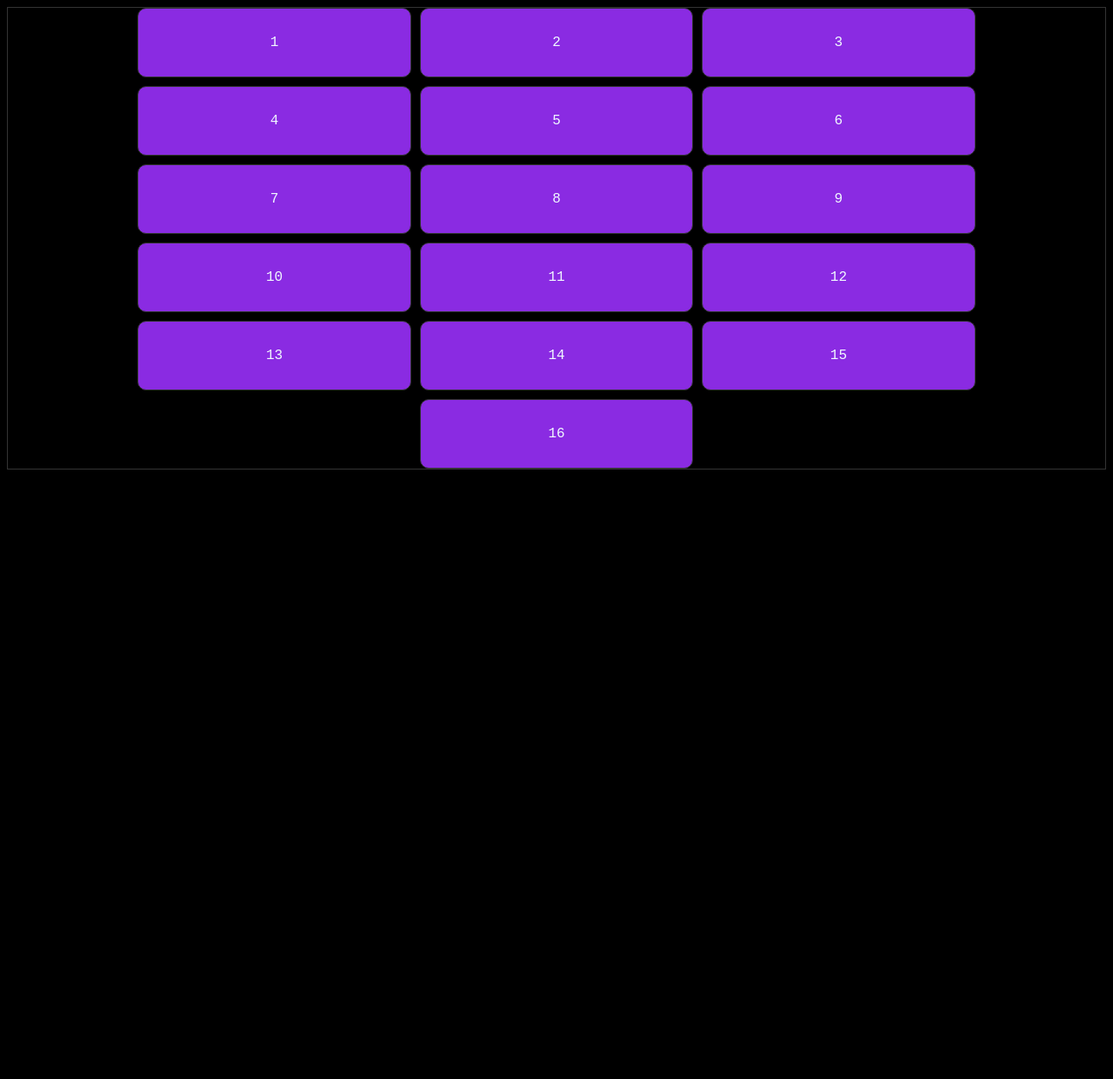
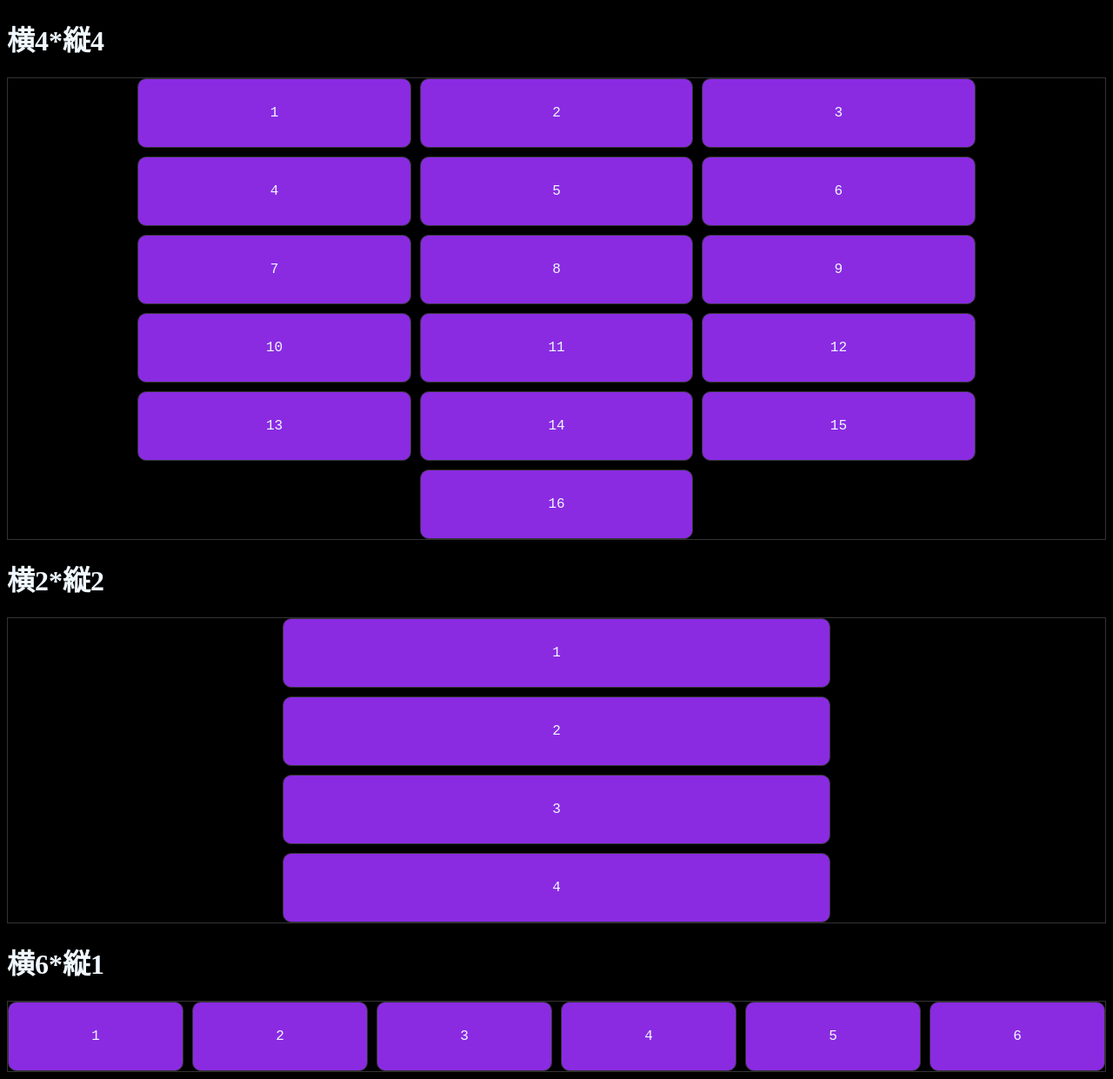
Before and after one commit to tomioka-masaya0215/w8-output, a plain HTML site: page html-css/grid.html in a window 1280 px wide. Shown: the whole page at 87% size. Before the commit the page ends 800 px from the top, so only its background shows below. Drawn offline with Linux system fonts and the light colour scheme.

Commit message:
20250705 commit htmlを統合したため、コミット

```diff
--- /dev/null
+++ b/html-css/grid.css
@@ -0,0 +1,63 @@
+*{
+    background-color: black;
+    color: aliceblue;
+}
+
+/* 4*4のフレックスボックス */
+.container4by4 {
+    display: flex;
+    border: 1px solid #333;
+    flex-wrap: wrap;
+    gap: 10px;
+    justify-content:center;
+}
+
+.container4by4 > * {
+    flex:0 0 20%;
+    border: 1px solid #333;
+    padding: 30px;
+    text-align: center;
+    border-radius: 10px;
+    background-color: blueviolet;
+    font-family: 'Courier New', Courier, monospace;
+    color: aliceblue;
+}
+
+/* 2*2のフレックスボックス */
+.container2by2 {
+    display: flex;
+    border: 1px solid #333;
+    flex-wrap: wrap;
+    gap: 10px;
+    justify-content:center;
+}
+
+.container2by2 > * {
+    flex: 0 0 45%;
+    border: 1px solid #333;
+    padding: 30px;
+    text-align: center;
+    border-radius: 10px;
+    background-color: blueviolet;
+    font-family: 'Courier New', Courier, monospace;
+    color: aliceblue;
+}
+
+/* 6*1のフレックスボックス */
+.container6by1 {
+    display: flex;
+    border: 1px solid #333;
+    flex-wrap: wrap;
+    gap: 10px;
+}
+
+.container6by1 > * {
+    flex: 1;
+    border: 1px solid #333;
+    padding: 30px;
+    text-align: center;
+    border-radius: 10px;
+    background-color: blueviolet;
+    font-family: 'Courier New', Courier, monospace;
+    color: aliceblue;
+}
--- a/html-css/grid4by4.html
+++ b/html-css/grid.html
@@ -4,11 +4,12 @@
     <meta charset="UTF-8">
     <meta name="viewport" content="width=device-width, initial-scale=1.0">
     <title>grid_layout</title>
-    <link rel="stylesheet" href="grid4by4.css">
+    <link rel="stylesheet" href="grid.css">
 </head>
 <body>
-    <!-- フレックスエリア -->
-    <div class="container">
+    <!-- フレックスエリア4by4 -->
+    <h1>横4*縦4</h1>
+    <div class="container4by4">
         <div class="item">1</div>
         <div class="item">2</div>
         <div class="item">3</div>
@@ -26,5 +27,25 @@
         <div class="item">15</div>
         <div class="item">16</div>
     </div>
+
+    <!-- フレックスエリア2by2 -->
+    <h1>横2*縦2</h1>
+    <div class="container2by2">
+        <div class="item">1</div>
+        <div class="item">2</div>
+        <div class="item">3</div>
+        <div class="item">4</div>
+    </div>
+
+    <!-- フレックスエリア6by1 -->
+    <h1>横6*縦1</h1>
+    <div class="container6by1">
+        <div class="item">1</div>
+        <div class="item">2</div>
+        <div class="item">3</div>
+        <div class="item">4</div>
+        <div class="item">5</div>
+        <div class="item">6</div>
+    </div>
 </body>
 </html>
--- a/html-css/grid2by2.css
+++ /dev/null
@@ -1,22 +0,0 @@
-*{
-    background-color: black;
-}
-
-.container {
-    display: flex;
-    border: 1px solid #333;
-    flex-wrap: wrap;
-    gap: 10px;
-    justify-content:center;
-}
-
-.container > * {
-    flex: 0 0 45%;
-    border: 1px solid #333;
-    padding: 30px;
-    text-align: center;
-    border-radius: 10px;
-    background-color: blueviolet;
-    font-family: 'Courier New', Courier, monospace;
-    color: aliceblue;
-}
--- a/html-css/grid4by4.css
+++ /dev/null
@@ -1,22 +0,0 @@
-*{
-    background-color: black;
-}
-
-.container {
-    display: flex;
-    border: 1px solid #333;
-    flex-wrap: wrap;
-    gap: 10px;
-    justify-content:center;
-}
-
-.container > * {
-    flex:0 0 20%;
-    border: 1px solid #333;
-    padding: 30px;
-    text-align: center;
-    border-radius: 10px;
-    background-color: blueviolet;
-    font-family: 'Courier New', Courier, monospace;
-    color: aliceblue;
-}
--- a/html-css/grid6by1.css
+++ /dev/null
@@ -1,21 +0,0 @@
-*{
-    background-color: black;
-}
-
-.container {
-    display: flex;
-    border: 1px solid #333;
-    flex-wrap: wrap;
-    gap: 10px;
-}
-
-.container > * {
-    flex: 1;
-    border: 1px solid #333;
-    padding: 30px;
-    text-align: center;
-    border-radius: 10px;
-    background-color: blueviolet;
-    font-family: 'Courier New', Courier, monospace;
-    color: aliceblue;
-}
```
Also changed, not shown: html-css/grid2by2.html (deleted, +0 -18 lines), html-css/grid6by1.html (deleted, +0 -20 lines).
